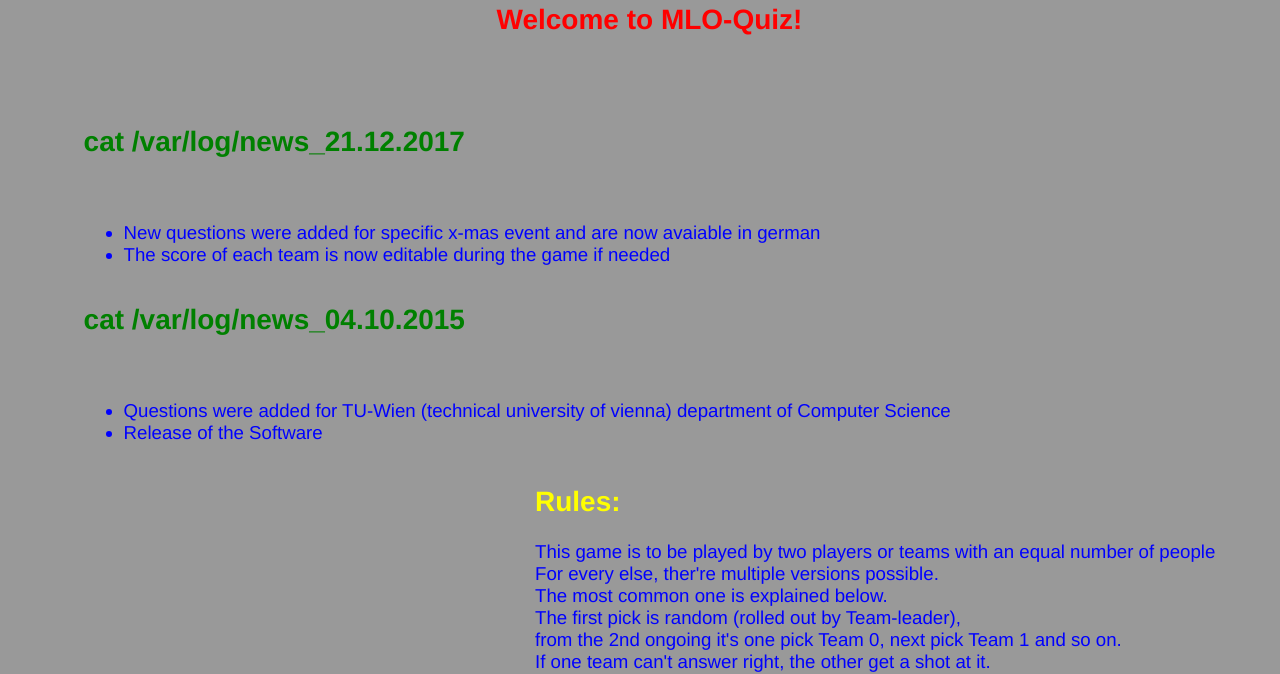
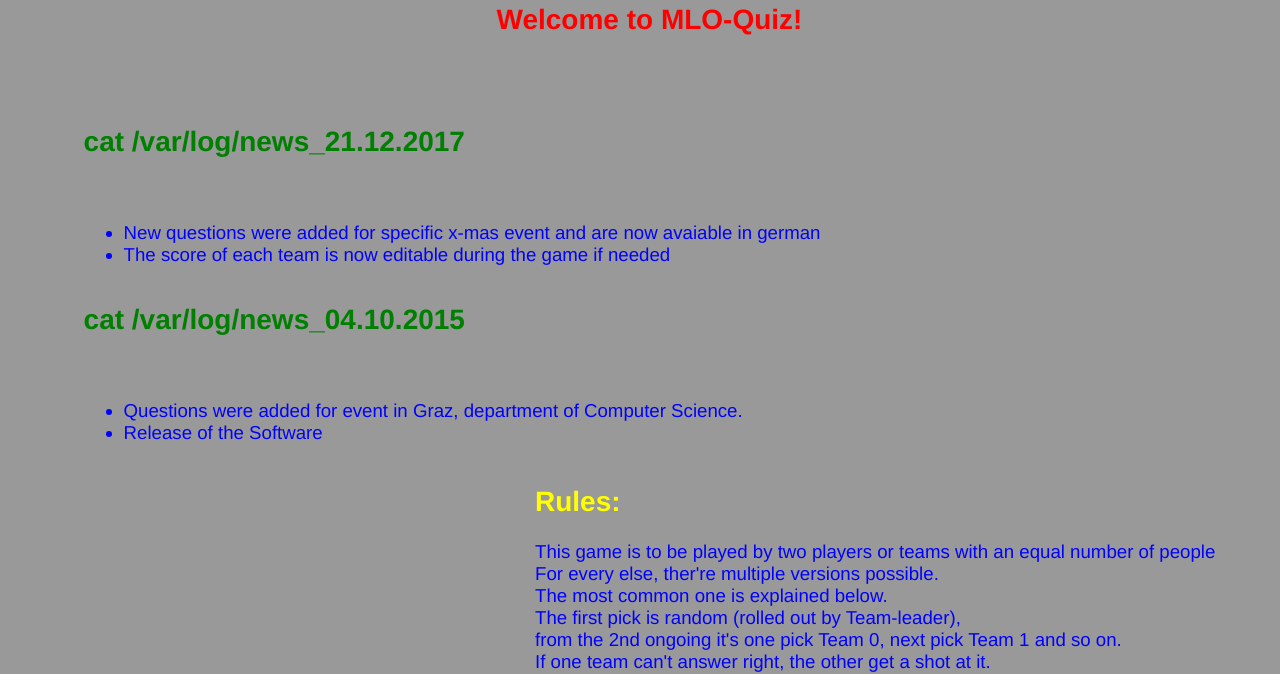
Before and after one commit to Lorberm/MLO_Quizmaster, a plain HTML site: page index.html in a window 1280 px wide. Shown: the part 121-795 px from the top of the page. Drawn offline with Linux system fonts and the light colour scheme; files that its build step writes are made by us from their sources; files whose address does not match are found by name.

Commit message:
Update index.html

```diff
--- a/index.html
+++ b/index.html
@@ -28,7 +28,7 @@
   <div id="news_1"><font style="color: green;"><h2>cat /var/log/news_04.10.2015</h2></font>
   </br>
   <ul>
-  <li>Questions were added for TU-Wien (technical university of vienna) department of Computer Science</li>
+  <li>Questions were added for event in Graz, department of Computer Science.</li>
   <li>Release of the Software</li>
   </ul></div>
 
```
